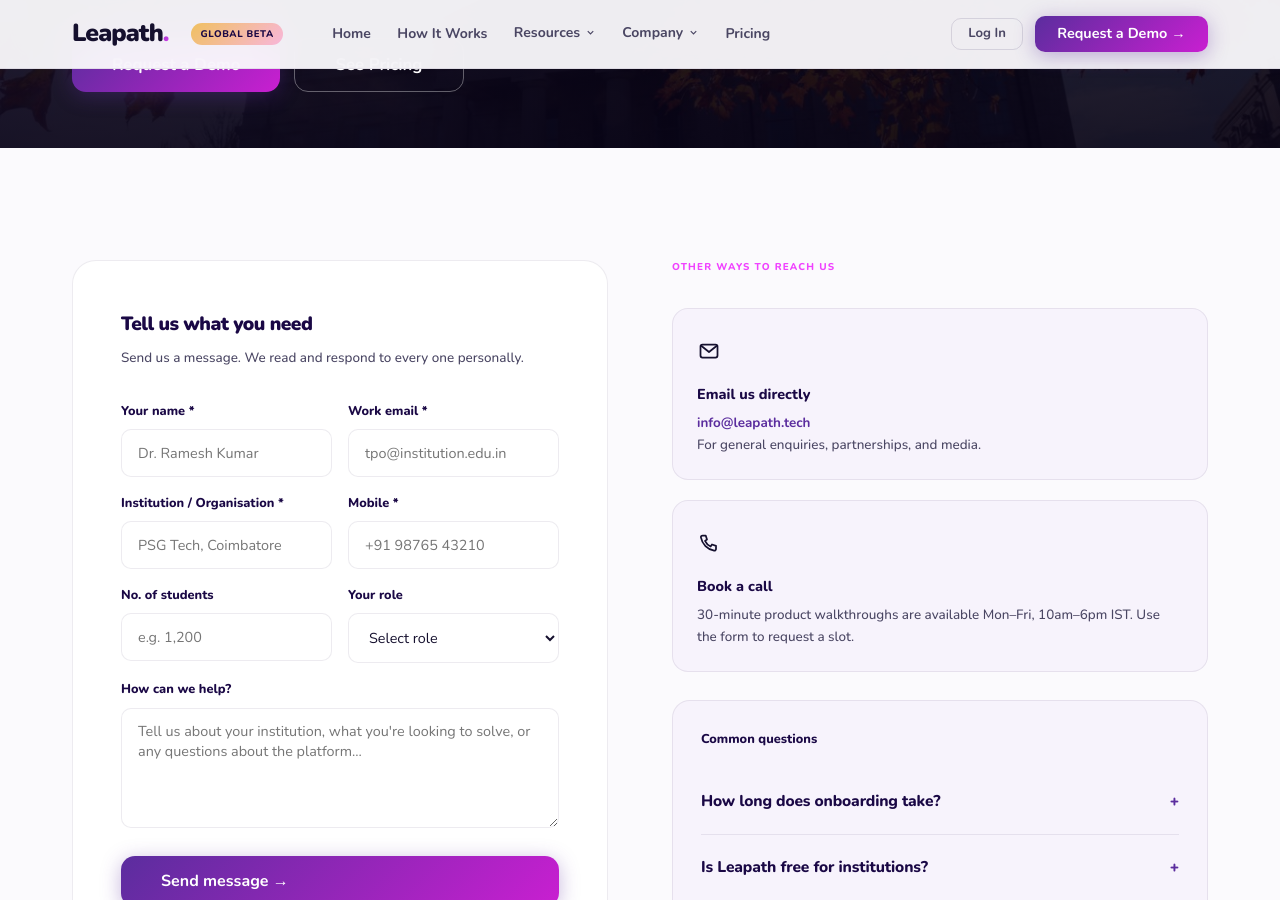
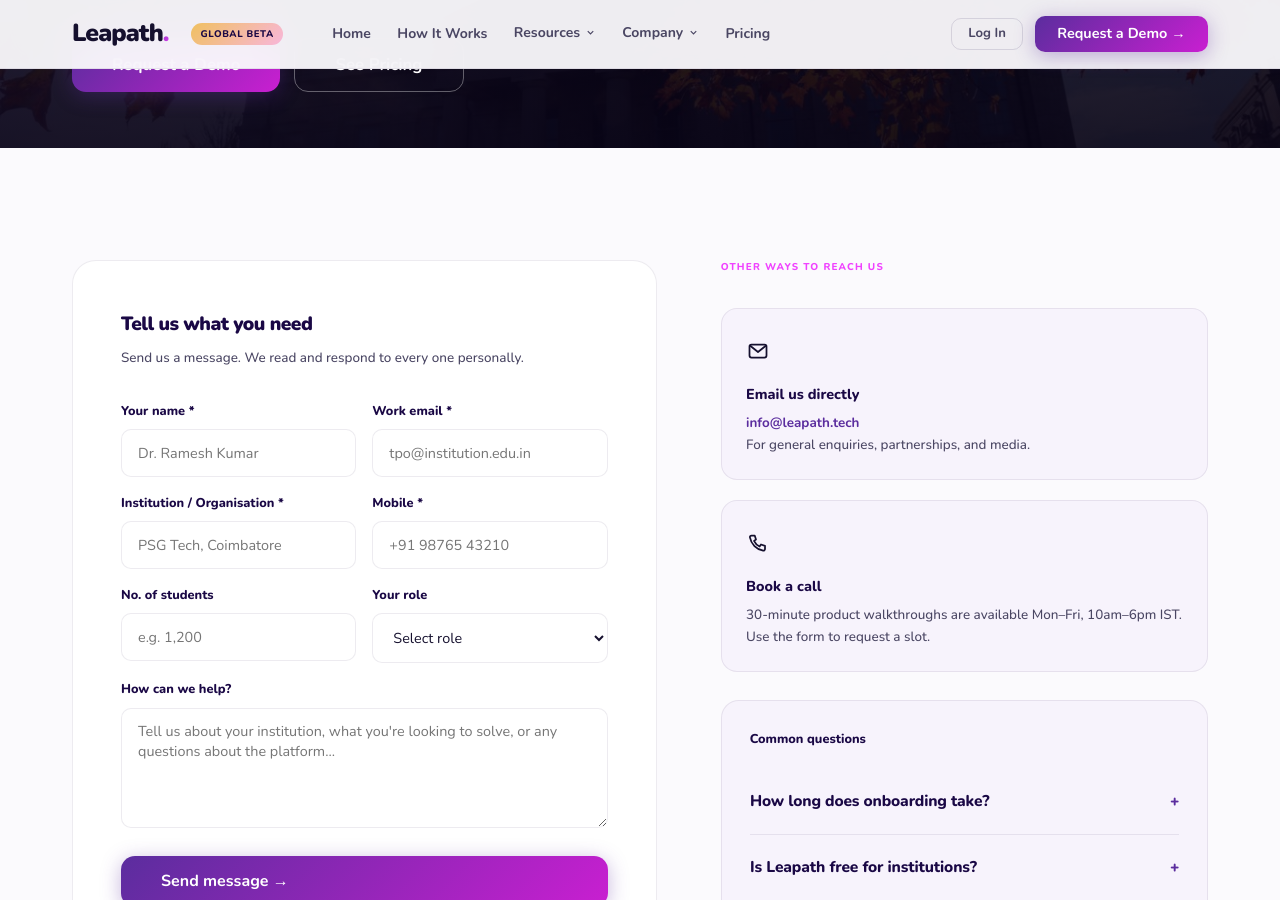
Before and after one commit to Leapath/leapath-website, a Jekyll site: the page built from contact.md, in a window 1280 px wide and 900 px high, scrolled down 468 px. Built offline with Jekyll 4.4.1, drawn with Linux system fonts in a browser that asks for light colours.

Commit message:
Give the contact form column more width than the sidebar
Was an even 1fr/1fr split from .ip-2col's default. Set
grid-template-columns:1.2fr 1fr so the form gets more room than the
'other ways to reach us' sidebar, mirroring how partnership.md already
weights its own form column (1fr 1.2fr, form on the other side).

```diff
--- a/contact.md
+++ b/contact.md
@@ -10,7 +10,7 @@ canonical: "https://www.leapath.tech/contact/"
 
 <section class="ip-section">
   <div class="container">
-    <div class="ip-2col" style="gap:4rem;align-items:flex-start">
+    <div class="ip-2col" style="grid-template-columns:1.2fr 1fr;gap:4rem;align-items:flex-start">
       <div class="pf">
         <div style="font-size:1.2rem;font-weight:900;color:var(--navy);letter-spacing:-.03em;margin-bottom:.5rem">Tell us what you need</div>
         <p style="font-size:.84rem;color:var(--txt2);margin-bottom:2rem;font-weight:500">Send us a message. We read and respond to every one personally.</p>
```
